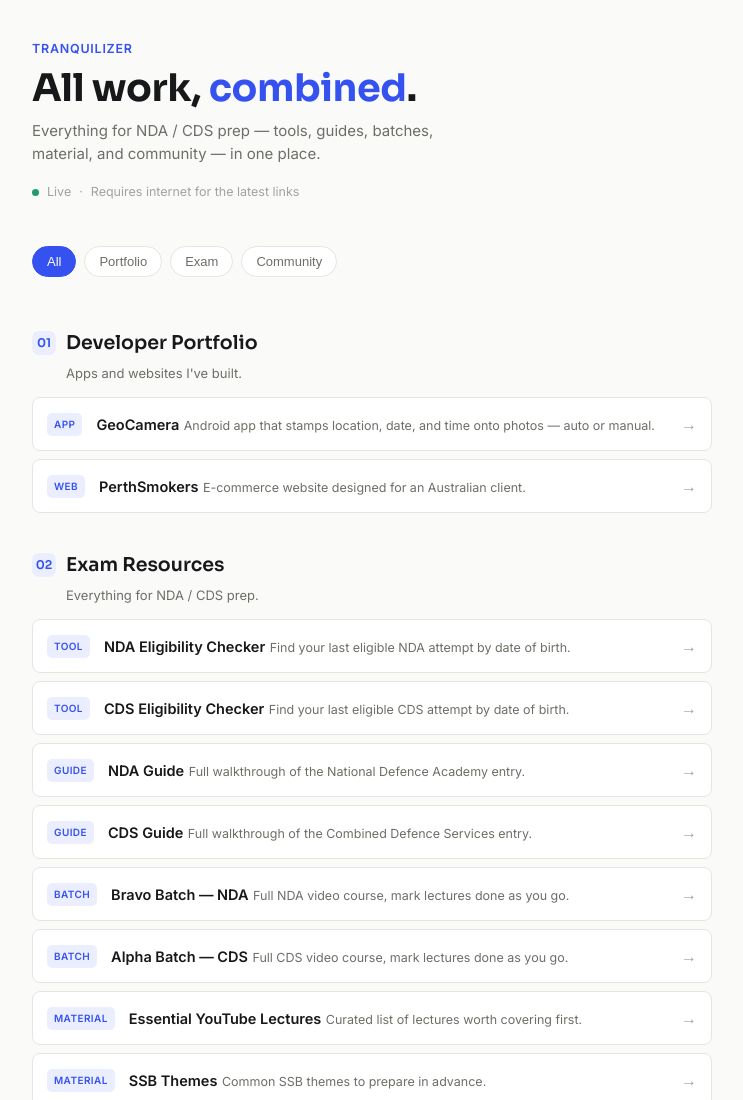
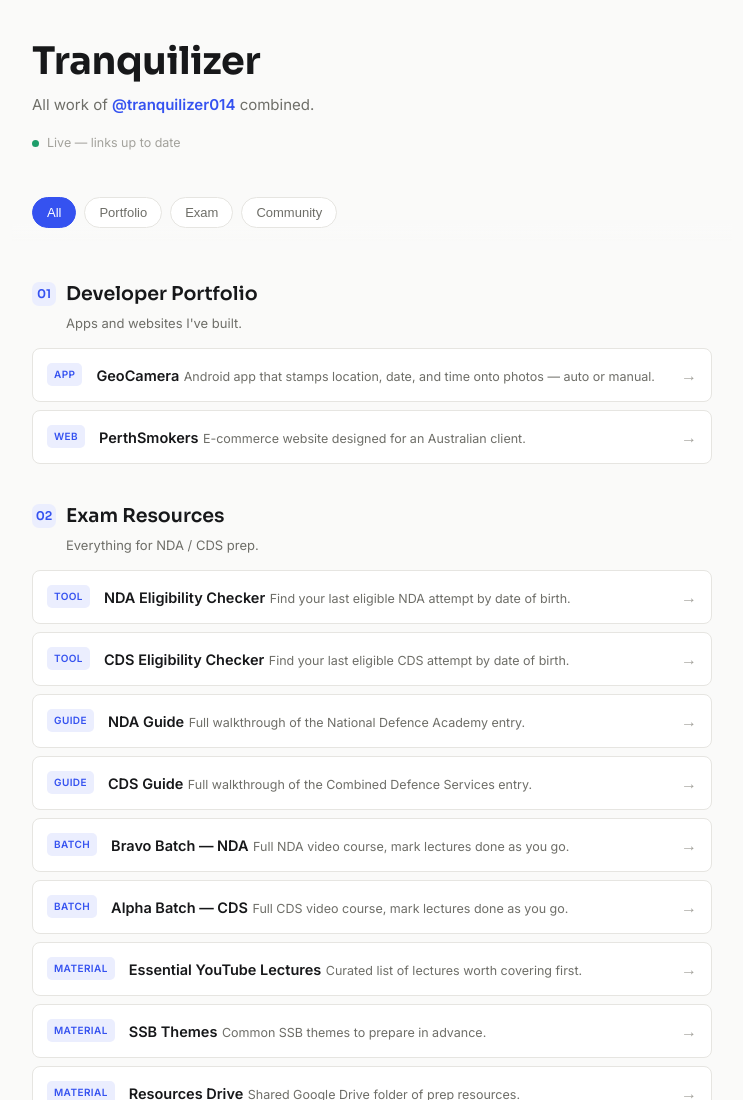
Before and after one commit to tranquilizer014/Tranquilizer_work, a plain HTML site: page index.html in a window 1280 px wide. Shown: the top 1100 px of the page, without its empty margins (268-1011 px from the left). Drawn offline with Linux system fonts and the light colour scheme.

Commit message:
Update index.html

```diff
--- a/index.html
+++ b/index.html
@@ -3,7 +3,7 @@
 <head>
 <meta charset="UTF-8">
 <meta name="viewport" content="width=device-width, initial-scale=1.0">
-<title>Tranquilizer — All Work Combined</title>
+<title>Tranquilizer</title>
 <link rel="preconnect" href="https://fonts.googleapis.com">
 <link rel="preconnect" href="https://fonts.gstatic.com" crossorigin>
 <link href="https://fonts.googleapis.com/css2?family=Sora:wght@500;600;700&family=Inter:wght@400;500;600&display=swap" rel="stylesheet">
@@ -65,6 +65,10 @@
     font-size:15px;
     color:var(--text-muted);
     max-width:48ch;
+  }
+  .subtitle strong{
+    color:var(--accent);
+    font-weight:600;
   }
 
   /* ---------- Sync line ---------- */
@@ -235,15 +239,12 @@
 <div class="wrap">
 
   <header>
-    <div class="eyebrow-top">Tranquilizer</div>
-    <h1>All work, <span class="accent">combined</span>.</h1>
-    <div class="subtitle">Everything for NDA / CDS prep — tools, guides, batches, material, and community — in one place.</div>
+    <h1>Tranquilizer</h1>
+    <div class="subtitle">All work of <strong>@tranquilizer014</strong> combined.</div>
 
     <div class="sync">
       <span class="dot" id="syncDot"></span>
       <span id="syncLabel">Syncing…</span>
-      <span>·</span>
-      <span>Requires internet for the latest links</span>
     </div>
   </header>
 
@@ -271,12 +272,33 @@
 
 /* Fallback copy — used instantly if the live fetch fails (e.g. no internet) */
 const FALLBACK_DATA = {
-  "updated": "2026-08-27",
+  "updated": "2026-09-02",
   "sections": [
     {
       "eyebrow": "01",
-      "title": "Eligibility Tools",
-      "note": "Check your attempts before you plan anything else.",
+      "title": "Developer Portfolio",
+      "short": "Portfolio",
+      "note": "Apps and websites I've built.",
+      "items": [
+        {
+          "tag": "APP",
+          "title": "GeoCamera",
+          "desc": "Android app that stamps location, date, and time onto photos \u2014 auto or manual.",
+          "url": "https://github.com/tranquilizer014/GeoCamera"
+        },
+        {
+          "tag": "WEB",
+          "title": "PerthSmokers",
+          "desc": "E-commerce website designed for an Australian client.",
+          "url": "https://perthsmokers.vercel.app/"
+        }
+      ]
+    },
+    {
+      "eyebrow": "02",
+      "title": "Exam Resources",
+      "short": "Exam",
+      "note": "Everything for NDA / CDS prep.",
       "items": [
         {
           "tag": "TOOL",
@@ -289,15 +311,7 @@
           "title": "CDS Eligibility Checker",
           "desc": "Find your last eligible CDS attempt by date of birth.",
           "url": "https://tranquilizer014.blogspot.com/2025/02/cds-eligibility-checker.html"
-        }
-      ],
-      "short": "Tools"
-    },
-    {
-      "eyebrow": "02",
-      "title": "Guides",
-      "note": "Start here if you're new to the process.",
-      "items": [
+        },
         {
           "tag": "GUIDE",
           "title": "NDA Guide",
@@ -309,15 +323,7 @@
           "title": "CDS Guide",
           "desc": "Full walkthrough of the Combined Defence Services entry.",
           "url": "https://tranquilizer014.blogspot.com/2025/02/combined-defence-services-cds.html"
-        }
-      ],
-      "short": "Guides"
-    },
-    {
-      "eyebrow": "03",
-      "title": "Prep Batches",
-      "note": "Structured video courses with watch-progress tracking.",
-      "items": [
+        },
         {
           "tag": "BATCH",
           "title": "Bravo Batch \u2014 NDA",
@@ -329,15 +335,7 @@
           "title": "Alpha Batch \u2014 CDS",
           "desc": "Full CDS video course, mark lectures done as you go.",
           "url": "https://tranquilizer014.blogspot.com/2026/05/alpha-batch.html"
-        }
-      ],
-      "short": "Batches"
-    },
-    {
-      "eyebrow": "04",
-      "title": "Study Material",
-      "note": "Lectures, themes, and downloadable notes.",
-      "items": [
+        },
         {
           "tag": "MATERIAL",
           "title": "Essential YouTube Lectures",
@@ -362,12 +360,12 @@
           "desc": "Downloadable notes for both batches.",
           "url": "https://e.pcloud.link/publink/show?code=kZOonGZaQCzWcgvsybXnKi5WVVBvV70e5Qk#/filemanager"
         }
-      ],
-      "short": "Material"
+      ]
     },
     {
-      "eyebrow": "05",
-      "title": "Community",
+      "eyebrow": "03",
+      "title": "Community & Contact",
+      "short": "Community",
       "note": "Announcements, doubts, and discussion.",
       "items": [
         {
@@ -382,8 +380,7 @@
           "desc": "Posts and discussion.",
           "url": "https://www.reddit.com/u/tranquilizer014"
         }
-      ],
-      "short": "Community"
+      ]
     }
   ]
 };
@@ -476,10 +473,10 @@
   const label = document.getElementById("syncLabel");
   if(isLive){
     dot.classList.remove("offline");
-    label.textContent = "Live";
+    label.textContent = "Live — links up to date";
   } else {
     dot.classList.add("offline");
-    label.textContent = "Offline copy";
+    label.textContent = "Needs internet to fetch the latest links";
   }
 }
 
@@ -499,5 +496,8 @@
 
 init();
 </script>
+
+<script data-goatcounter="https://tranquilizer014.goatcounter.com/count"
+        async src="//gc.zgo.at/count.js"></script>
 </body>
 </html>
```
